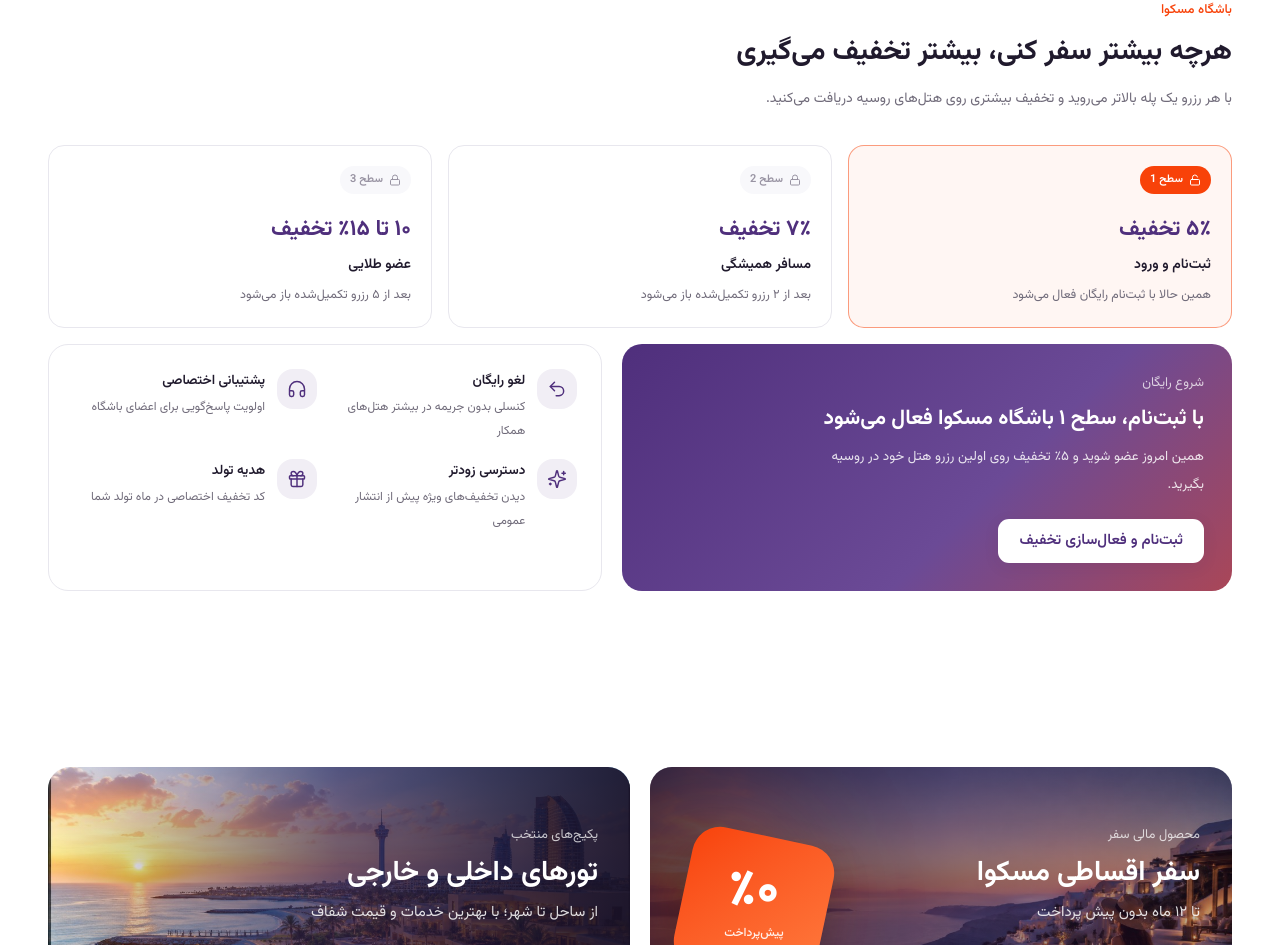
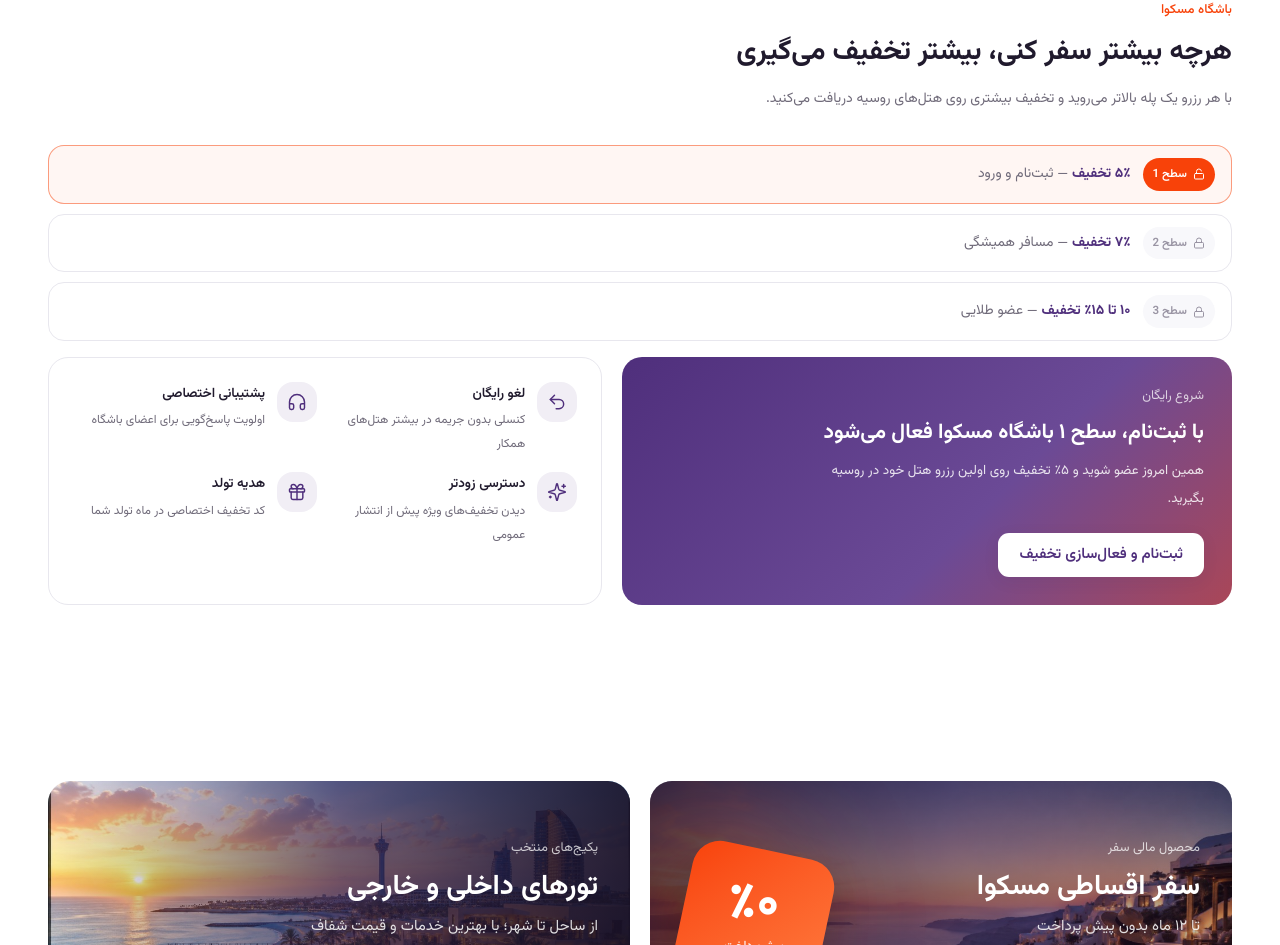
Before and after one commit to niratraining/moscowa, a Next.js app: page / in a window 1280 px wide. Shown: the part 1453-2398 px from the top of the page. Built offline with nearby package versions, Linux system fonts and the light colour scheme.

Commit message:
Add files via upload

```diff
--- a/src/components/homepage/LoyaltyProgram.tsx
+++ b/src/components/homepage/LoyaltyProgram.tsx
@@ -8,7 +8,6 @@
 } from "lucide-react";
 import { loyaltyPerks, loyaltyTiers } from "@/data/homepage";
 import { Button } from "@/components/ui/Button";
-import { Card } from "@/components/ui/Card";
 import { IconBox } from "@/components/ui/IconBox";
 import { cn } from "@/lib/utils";
 
@@ -37,22 +36,22 @@
         </p>
       </div>
 
-      <div className="grid gap-3 sm:grid-cols-3 sm:gap-4">
+      <div className="space-y-2 sm:space-y-2.5">
         {loyaltyTiers.map((tier) => {
           const unlocked = tier.status === "unlocked";
           return (
-            <Card
+            <div
               key={tier.id}
               className={cn(
-                "p-4 sm:p-5",
+                "flex items-center gap-3 rounded-2xl border px-3.5 py-2.5 sm:px-4 sm:py-3",
                 unlocked
                   ? "border-moscowa-orange/50 bg-[color-mix(in_srgb,var(--color-moscowa-orange)_5%,white)]"
-                  : "border-moscowa-border",
+                  : "border-moscowa-border bg-white",
               )}
             >
               <span
                 className={cn(
-                  "inline-flex items-center gap-1.5 rounded-full px-2.5 py-1 text-[11px] font-semibold",
+                  "inline-flex shrink-0 items-center gap-1.5 rounded-full px-2.5 py-1.5 text-[11.5px] font-semibold",
                   unlocked
                     ? "bg-moscowa-orange text-white"
                     : "bg-moscowa-bg-secondary text-moscowa-text-muted",
@@ -65,16 +64,13 @@
                 )}
                 سطح {tier.level}
               </span>
-              <p className="mt-3 text-[20px] font-bold text-moscowa-purple sm:text-[22px]">
-                {tier.discount}
+              <p className="min-w-0 flex-1 truncate text-[13.5px] sm:text-[14px]">
+                <span className="font-bold text-moscowa-purple">
+                  {tier.discount}
+                </span>
+                <span className="text-moscowa-text-secondary"> — {tier.title}</span>
               </p>
-              <p className="mt-1 text-[14px] font-semibold text-moscowa-text">
-                {tier.title}
-              </p>
-              <p className="mt-1 text-[12.5px] leading-6 text-moscowa-text-secondary">
-                {tier.requirement}
-              </p>
-            </Card>
+            </div>
           );
         })}
       </div>
```
